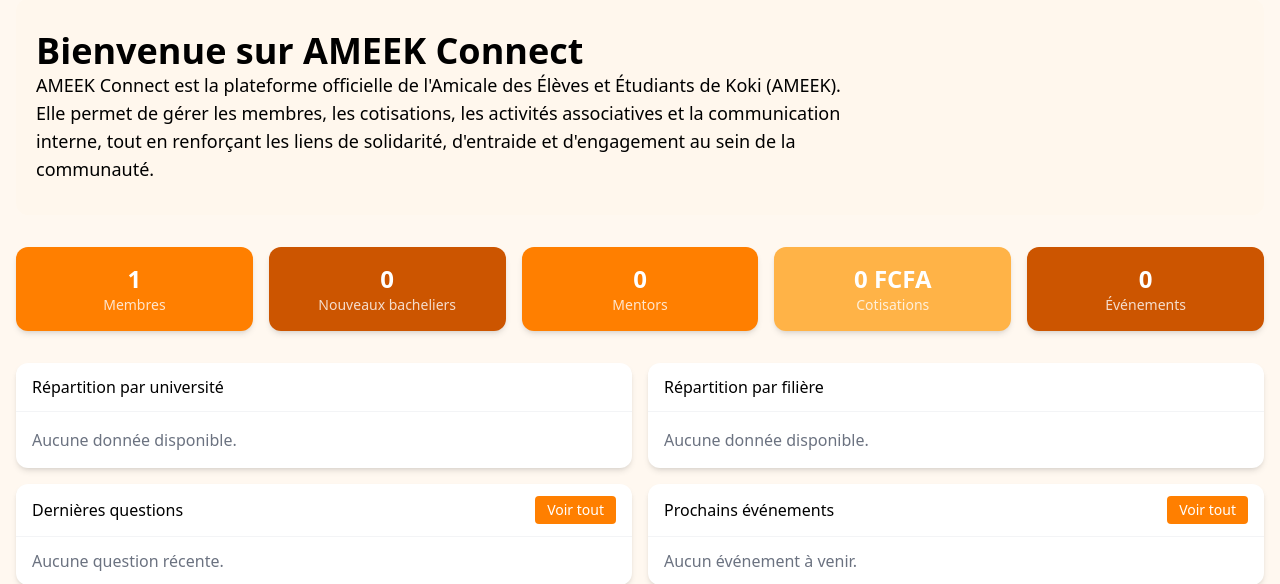
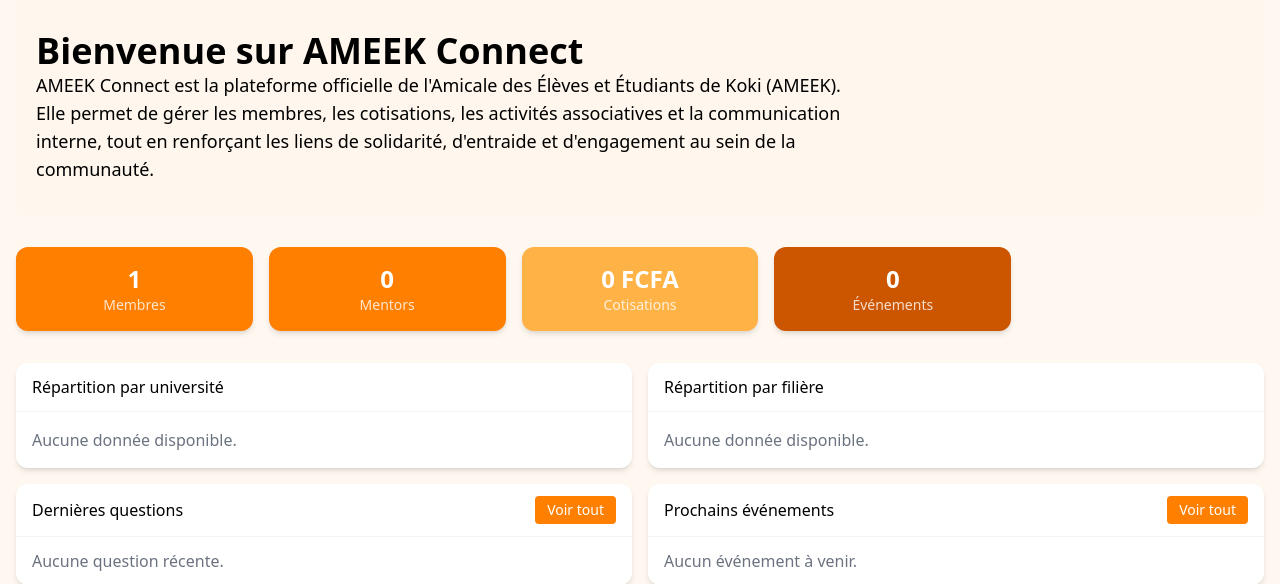
Before and after one commit to Matar057/AMEEK, a Django app: page /dashboard/ in a window 1280 px wide. Shown: the part 89-673 px from the top of the page. Run offline with Django 5.2, Linux system fonts and the light colour scheme; the visitor is signed in with stand-in values (Sample User, id 1); data comes from the database, SQL or seed files in the repository; data that the repository does not hold is empty; some libraries are stand-ins or nearby versions.

Commit message:
Remove nouveaux bacheliers card from dashboard

```diff
--- a/dashboard/templates/dashboard/index.html
+++ b/dashboard/templates/dashboard/index.html
@@ -36,14 +36,7 @@
       </div>
     </div>
   </div>
-  <div class="w-1/2 md:w-1/5 px-2 mb-4">
-    <div class="bg-amicale-fonce text-white rounded-xl shadow-md">
-      <div class="p-4 text-center">
-        <div class="text-2xl font-bold">{{ nouveaux_bacheliers }}</div>
-        <div class="text-sm text-white/80">Nouveaux bacheliers</div>
-      </div>
-    </div>
-  </div>
+
   <div class="w-1/2 md:w-1/5 px-2 mb-4">
     <div class="bg-amicale text-white rounded-xl shadow-md">
       <div class="p-4 text-center">
```
